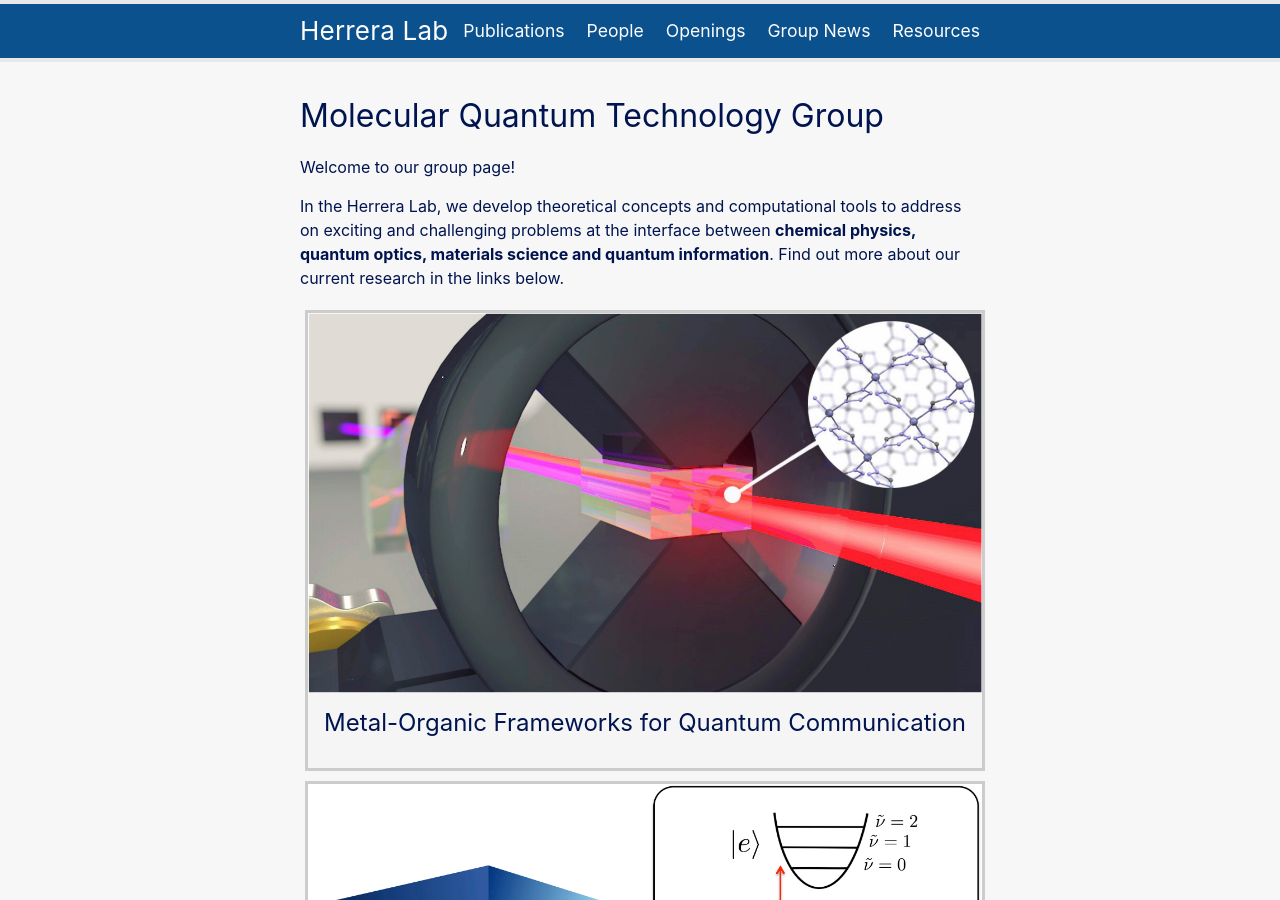
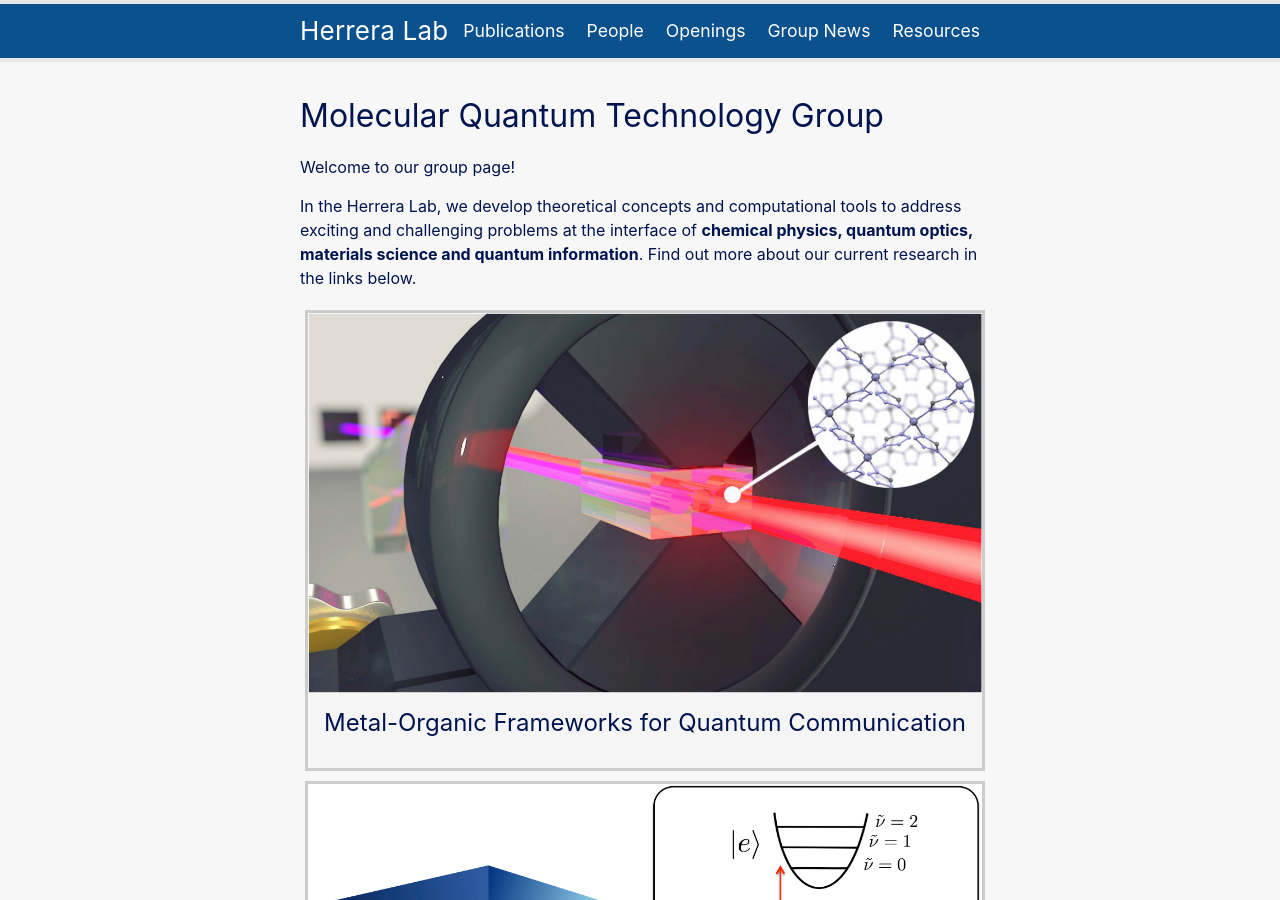
Before and after one commit to fherreralab/fherreralab.github.io, a Jekyll site: the page built from index.md, in a window 1280 px wide and 900 px high. Built offline with Jekyll 4.4.1, drawn with Linux system fonts in a browser that asks for light colours.

Commit message:
edited homepage

```diff
--- a/index.md
+++ b/index.md
@@ -5,7 +5,7 @@ title: Molecular Quantum Technology Group
 
 Welcome to our group page!
 
-In the Herrera Lab, we develop theoretical concepts and computational tools to address on exciting and challenging problems at the interface between <strong>chemical physics, quantum optics, materials science and quantum information</strong>. Find out more about our current research in the links below.
+In the Herrera Lab, we develop theoretical concepts and computational tools to address exciting and challenging problems at the interface of <strong>chemical physics, quantum optics, materials science and quantum information</strong>. Find out more about our current research in the links below.
 
 
 
```
